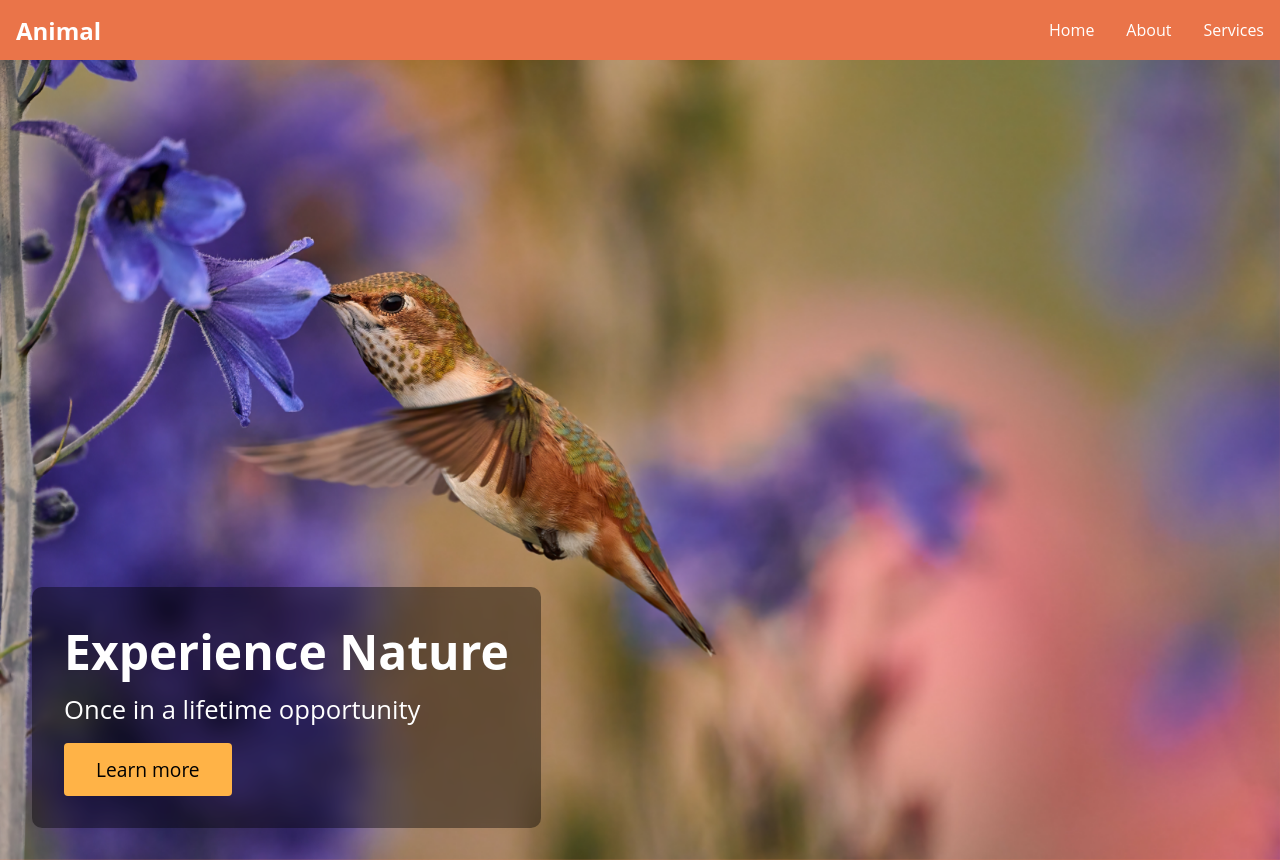
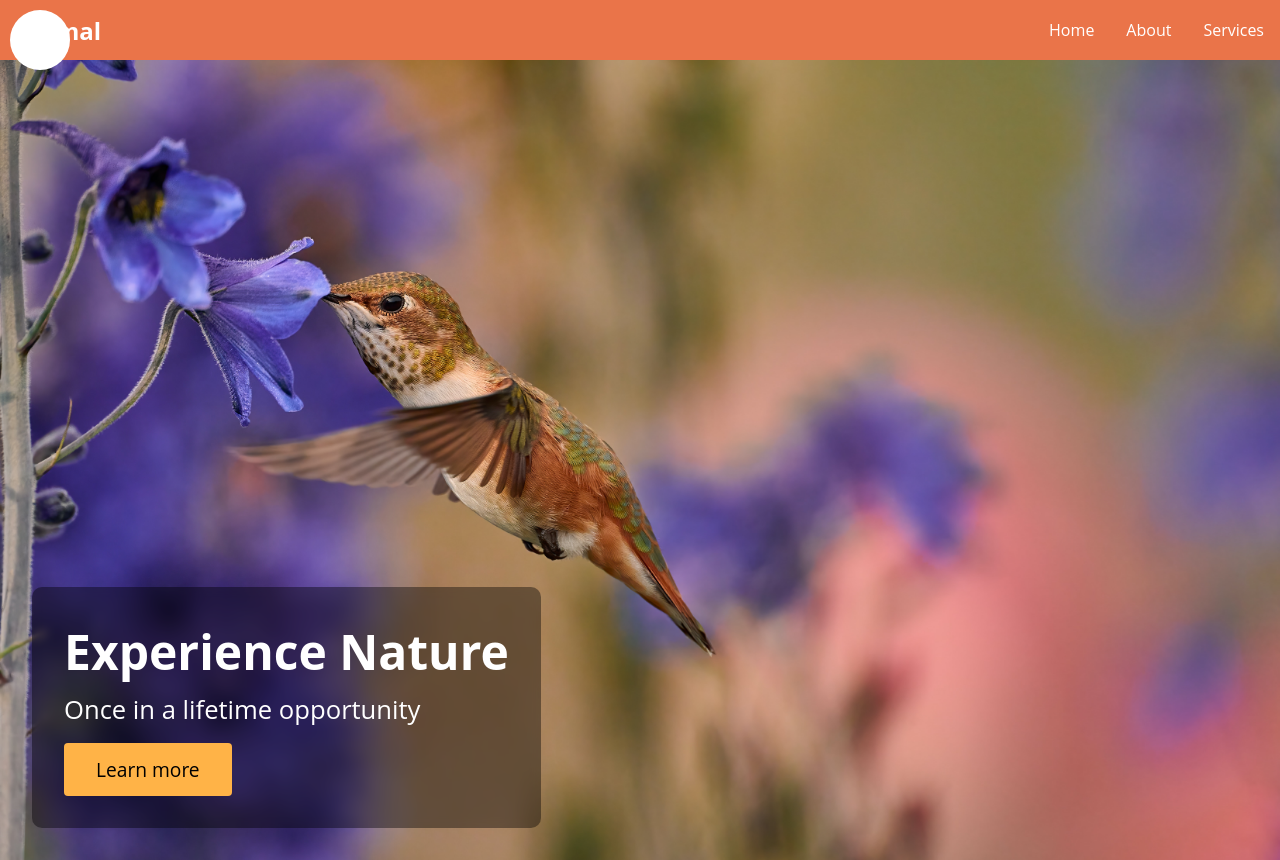
Before and after one commit to cagatay-usta/framer-styled-sandbox, a React (Vite) app: page / in a window 1280 px wide. Built offline with nearby package versions, Linux system fonts and the light colour scheme.

Commit message:
experiment with animated sidebar menu

```diff
--- a/src/Pages/Home.jsx
+++ b/src/Pages/Home.jsx
@@ -3,25 +3,19 @@ import Hero from "../components/Hero";
 import Image from "../images/bird.jpg";
 import { motion } from "framer-motion";
 import TransitionBlack from "../animations/transition";
+import Menu from "../components/Menu";
 
 function Home() {
   return (
     <>
 
-<TransitionBlack key={location.pathname} />
-   <motion.div
-        key={location.pathname}
-          initial={{ y: "-100%"}}
-          animate={{ y: "0%" }}
-          transition={{ duration: 1, ease: "easeOut" }}
-          exit={{ y: "100%" }}
-        >
+
       <Hero
         image={Image}
         title="Experience Nature"
         description="Once in a lifetime opportunity"
       />
-      </motion.div>
+      <Menu />
     </>
   );
 }
--- /dev/null
+++ b/src/components/Menu.jsx
@@ -0,0 +1,59 @@
+import React from "react";
+import { useEffect, useRef } from "react";
+import { motion, useCycle } from "framer-motion";
+
+// Naive implementation - in reality would want to attach
+// a window or resize listener. Also use state/layoutEffect instead of ref/effect
+// if this is important to know on initial client render.
+// It would be safer to  return null for unmeasured states.
+// const useDimensions = (ref) => {
+//   const dimensions = useRef({ width: 0, height: 0 });
+
+//   useEffect(() => {
+//     dimensions.current.width = ref.current.offsetWidth;
+//     dimensions.current.height = ref.current.offsetHeight;
+//   }, []);
+
+//   return dimensions.current;
+// };
+
+const sidebar = {
+  open: (height = 1000) => ({
+    clipPath: `circle(2200px at 40px 40px)`,
+    transition: {
+      type: "spring",
+      stiffness: 20,
+      restDelta: 2,
+    },
+  }),
+  closed: {
+    clipPath: "circle(30px at 40px 40px)",
+    transition: {
+      delay: 0.5,
+      type: "spring",
+      stiffness: 400,
+      damping: 40,
+    },
+  },
+};
+
+function Menu() {
+  const [isOpen, toggleOpen] = useCycle(false, true);
+  // const containerRef = useRef(null);
+  // const { height } = useDimensions(containerRef);
+
+  return (
+    <motion.nav
+      initial={false}
+      animate={isOpen ? "open" : "closed"}
+      custom={1000}
+      onClick={() => toggleOpen()}
+    >
+      <motion.div className="background" variants={sidebar} />
+      {/* <Navigation />
+      <MenuToggle toggle={() => toggleOpen()} /> */}
+    </motion.nav>
+  );
+}
+
+export default Menu;
--- a/src/styles/global.css
+++ b/src/styles/global.css
@@ -32,3 +32,12 @@ html {
   background: #0f0f0f;
   transform-origin: top;
 }
+
+.background {
+  position: fixed;
+  top: 0;
+  left: 0;
+  bottom: 0;
+  width: 300px;
+  background: #fff;
+}
```
